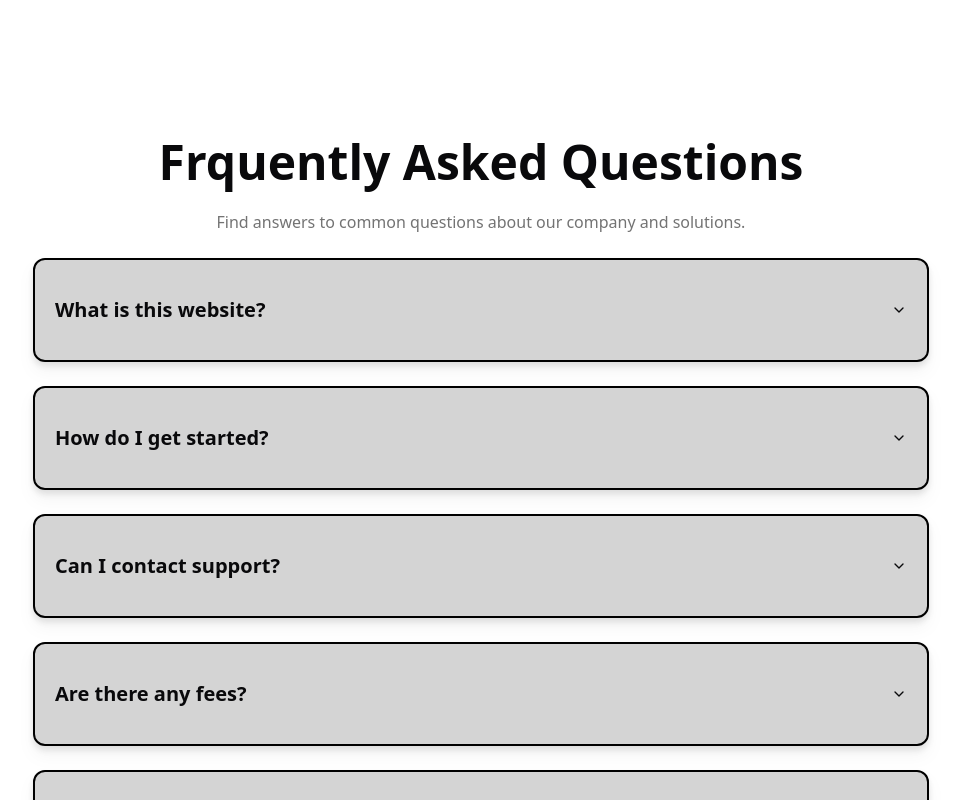
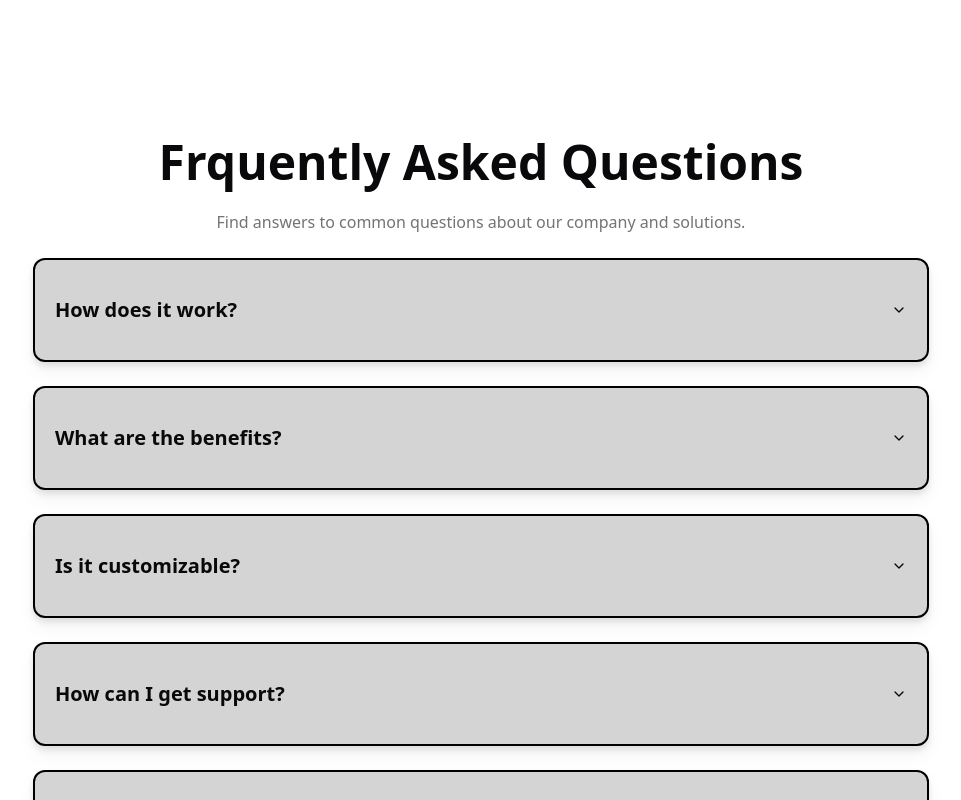
Before and after one commit to Siddhartha097/precisionHubIT, a React (Vite) app: page /learn in a window 1280 px wide. Shown: the part 5780-6580 px from the top of the page, without its empty margins (159-1120 px from the left). Built offline with nearby package versions, Linux system fonts and the light colour scheme; grey boxes are pictures that could not be loaded.

Commit message:
first commit

```diff
--- a/src/Pages/Learn.tsx
+++ b/src/Pages/Learn.tsx
@@ -8,7 +8,7 @@ import { Pagination } from "swiper/modules";
 import { FaStar } from "react-icons/fa";
 import { Separator } from "@radix-ui/react-separator";
 import MoreBtn from "@/components/MoreBtn";
-import Faq2 from "@/components/FA";
+import Faq from "@/components/Faq";
 
 const Learn = () => {
   return (
@@ -411,7 +411,7 @@ const Learn = () => {
         <h1></h1>
         <p></p>
         <div>
-          <Faq2></Faq2>
+          <Faq />
         </div>
       </div>
       {/* add buttons and a image */}
--- a/src/components/FA.tsx
+++ /dev/null
@@ -1,38 +0,0 @@
-import { FAQ2s } from "@/Data";
-
-import { Accordion, AccordionContent, AccordionItem, AccordionTrigger } from "./ui/accordion";
-
-
-
-const Faq2 = () => {
-  return (
-    <section className="flex flex-col items-center space-y-6 justify-between">
-        <div className="space-y-6 text-center">
-          <h1 className="text-5xl font-bold max-md:text-3xl">
-            Frquently Asked Questions
-          </h1>
-          <p className="font-medium text-neutral-500 max-md:text-sm">
-            Find answers to common questions about our company and solutions.
-          </p>
-        </div>
-
-        <Accordion collapsible type="single" className="space-y-6">
-          {FAQ2s.map((Faq2) => (
-            <AccordionItem
-              className="transition-all space-y-5 relative w-[70vw] border-2 rounded-lg p-5 border-black bg-neutral-300 drop-shadow-lg"
-              value={Faq2.id}
-            >
-              <AccordionTrigger className="text-xl font-semibold max-md:text-lg">
-                {Faq2.title}
-              </AccordionTrigger>
-              <AccordionContent className="font-medium transition-all text-slate-700">
-                {Faq2.content}
-              </AccordionContent>
-            </AccordionItem>
-          ))}
-        </Accordion>
-    </section>
-  )
-}
-
-export default Faq2
--- a/src/components/Faq.tsx
+++ b/src/components/Faq.tsx
@@ -28,7 +28,7 @@ const Faq = () => {
             <AccordionTrigger className="text-xl font-semibold max-md:text-lg">
               {faq.title}
             </AccordionTrigger>
-            <AccordionContent className="font-medium transition-all text-slate-800">
+            <AccordionContent className="font-medium tracking-wide transition-all text-slate-800">
               {faq.content}
             </AccordionContent>
           </AccordionItem>
```
